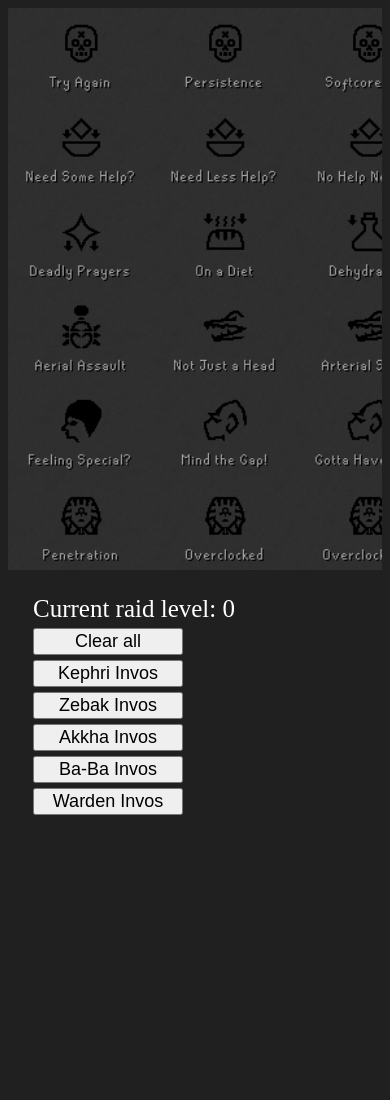
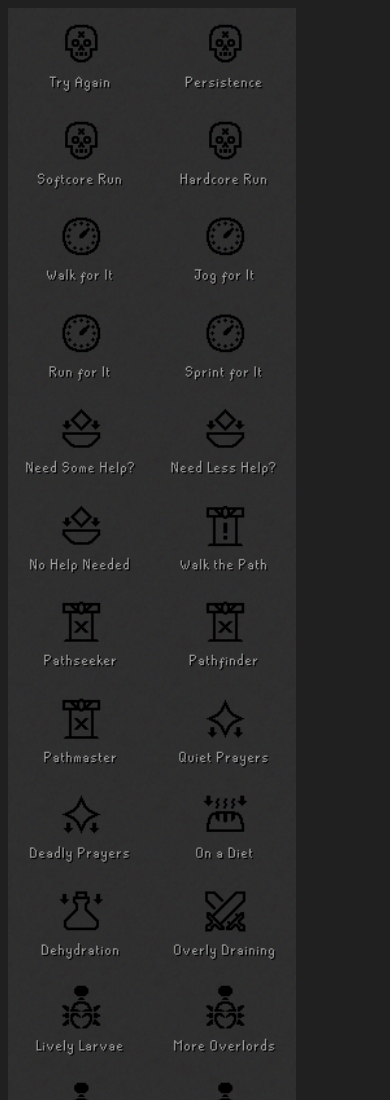
Before and after one commit to djungman/invo-picker, a plain HTML site: page index.html in a window 390 px wide. Shown: the top 1100 px of the page. Before the commit the page ends 848 px from the top, so only its background shows below. Drawn offline with nearby package versions, Linux system fonts and the light colour scheme.

Commit message:
Made invocation grid wrap earlier on smaller windows/mobile

```diff
--- a/index.html
+++ b/index.html
@@ -8,7 +8,7 @@
 			overflow: auto;
 		}
 		.invo-buttons {
-			width: 1152px;
+			max-width: 1152px;
 			color: white;
 			float: left;
 		}
```
